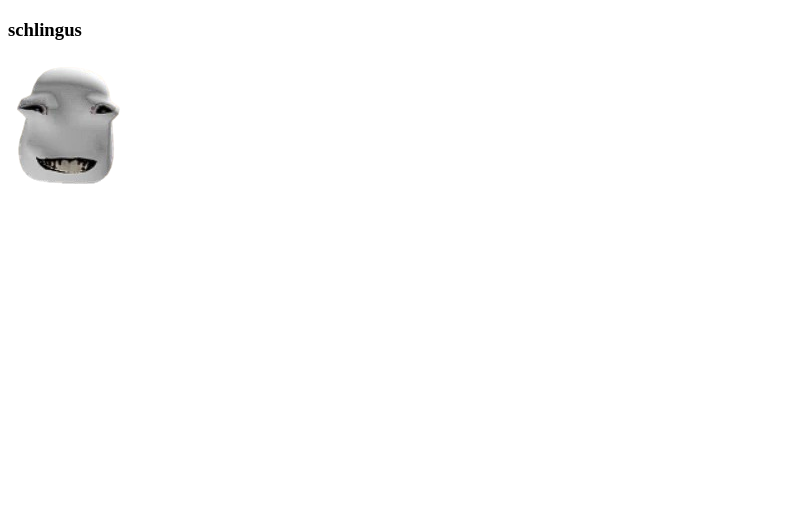
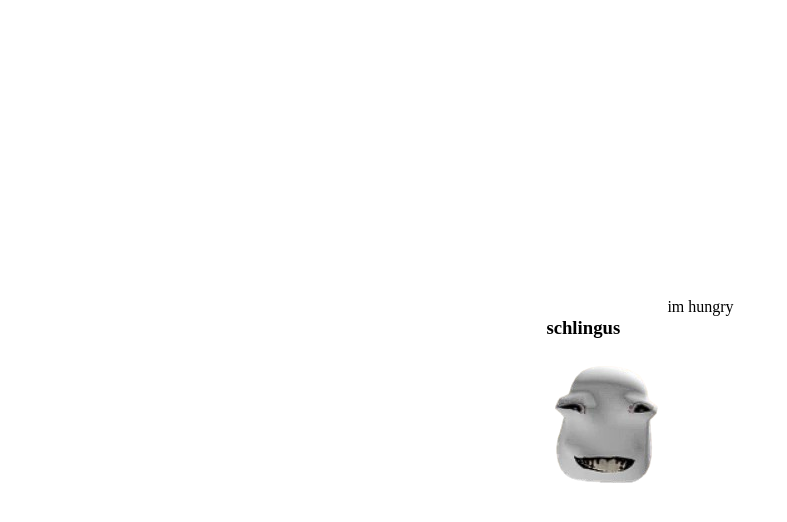
Before and after one commit to schlingus/schlingus.github.io, a plain HTML site: page index.html in a window 1280 px wide. Shown: the whole page, without its empty margins (0-787 px from the left). Drawn offline with Linux system fonts and the light colour scheme.

Commit message:
made it just a website with my face

```diff
--- a/index.html
+++ b/index.html
@@ -3,7 +3,8 @@
 <head>
     <meta charset="UTF-8">
     <meta name="viewport" content="width=device-width, intial-scale=1.0">
-    <title>schlingus clicker</title>
+    <title>schlingus</title>
+    <link rel="stylesheet" href="style.css">
 </head>
 <body>
     <section>
@@ -13,7 +14,7 @@
                 <img src="./assets/schlingus.png" alt="" srcset="">
             </div>
             <div class="right">
-
+                im hungry
             </div>
         </div>
     </section>
--- /dev/null
+++ b/style.css
@@ -0,0 +1,11 @@
+body {
+    display: grid;
+    place-items: center;
+    height: 100vh;
+    margin: 0;
+    padding: 0;
+}
+
+.main {
+    display: flex;
+}
```
